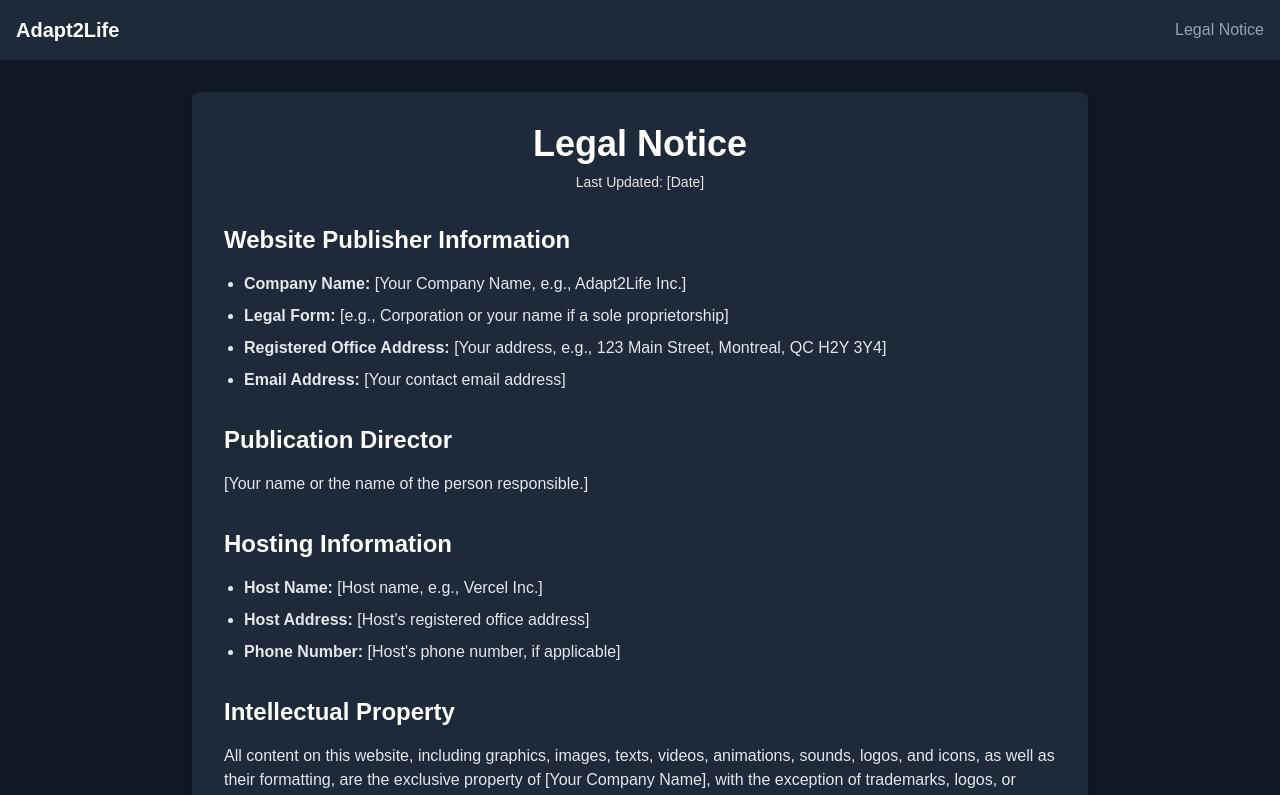
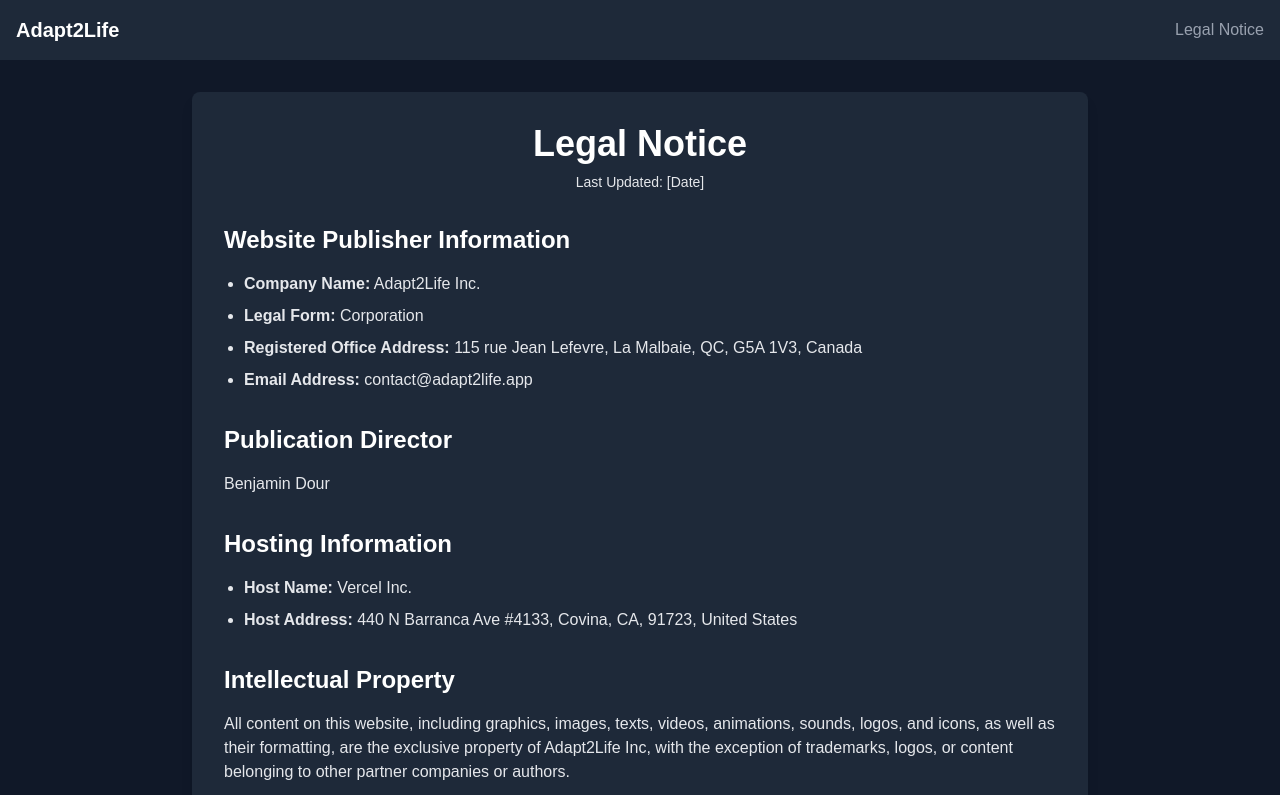
Before and after one commit to benjdour/adapt2life, a Next.js app: page /legal-notice in a window 1280 px wide. Shown: the top 795 px of the page. Built offline with nearby package versions, Linux system fonts and the light colour scheme.

Commit message:
Initial commit of Adapt2Life website

```diff
--- a/src/app/layout.tsx
+++ b/src/app/layout.tsx
@@ -14,7 +14,7 @@
 
 export const metadata: Metadata = {
   title: "Adapt2Life",
-  description: "Your AI Trainer that Adapts To Your Life.",
+  description: "Your AI trainer for a balanced life",
 };
 
 export default function RootLayout({
--- a/src/app/legal-notice/page.tsx
+++ b/src/app/legal-notice/page.tsx
@@ -21,36 +21,33 @@
             <h2 className="text-2xl font-bold text-white mb-4">Website Publisher Information</h2>
             <ul className="list-disc pl-5 space-y-2">
               <li>
-                <span className="font-semibold">Company Name:</span> [Your Company Name, e.g., Adapt2Life Inc.]
+                <span className="font-semibold">Company Name:</span> Adapt2Life Inc.
               </li>
               <li>
-                <span className="font-semibold">Legal Form:</span> [e.g., Corporation or your name if a sole proprietorship]
+                <span className="font-semibold">Legal Form:</span> Corporation
               </li>
               <li>
-                <span className="font-semibold">Registered Office Address:</span> [Your address, e.g., 123 Main Street, Montreal, QC H2Y 3Y4]
+                <span className="font-semibold">Registered Office Address:</span> 115 rue Jean Lefevre, La Malbaie, QC, G5A 1V3, Canada
               </li>
               <li>
-                <span className="font-semibold">Email Address:</span> [Your contact email address]
+                <span className="font-semibold">Email Address:</span> contact@adapt2life.app
               </li>
             </ul>
           </section>
 
           <section className="mb-8">
             <h2 className="text-2xl font-bold text-white mb-4">Publication Director</h2>
-            <p className="mb-2">[Your name or the name of the person responsible.]</p>
+            <p className="mb-2">Benjamin Dour</p>
           </section>
 
           <section className="mb-8">
             <h2 className="text-2xl font-bold text-white mb-4">Hosting Information</h2>
             <ul className="list-disc pl-5 space-y-2">
               <li>
-                <span className="font-semibold">Host Name:</span> [Host name, e.g., Vercel Inc.]
+                <span className="font-semibold">Host Name:</span> Vercel Inc.
               </li>
               <li>
-                <span className="font-semibold">Host Address:</span> [Host&apos;s registered office address]
-              </li>
-              <li>
-                <span className="font-semibold">Phone Number:</span> [Host&apos;s phone number, if applicable]
+                <span className="font-semibold">Host Address:</span> 440 N Barranca Ave #4133, Covina, CA, 91723, United States
               </li>
             </ul>
           </section>
@@ -58,7 +55,7 @@
           <section className="mb-8">
             <h2 className="text-2xl font-bold text-white mb-4">Intellectual Property</h2>
             <p className="mb-2">
-              All content on this website, including graphics, images, texts, videos, animations, sounds, logos, and icons, as well as their formatting, are the exclusive property of [Your Company Name], with the exception of trademarks, logos, or content belonging to other partner companies or authors.
+              All content on this website, including graphics, images, texts, videos, animations, sounds, logos, and icons, as well as their formatting, are the exclusive property of Adapt2Life Inc, with the exception of trademarks, logos, or content belonging to other partner companies or authors.
             </p>
           </section>
 
--- a/src/app/privacy-policy/page.tsx
+++ b/src/app/privacy-policy/page.tsx
@@ -162,10 +162,10 @@
             <h2 className="text-2xl font-bold text-white mb-4">10. Contact Us</h2>
             <ul className="list-disc pl-5">
               <li className="mb-1">
-                <span className="font-semibold">Responsible for data protection:</span> [Name or job title].
+                <span className="font-semibold">Responsible for data protection:</span> Benjamin Dour.
               </li>
               <li className="mb-1">
-                <span className="font-semibold">Contact:</span> For questions or to exercise your rights, please contact us at: <span className="font-semibold">[Your Contact Email]</span>.
+                <span className="font-semibold">Contact:</span> For questions or to exercise your rights, please contact us at: <span className="font-semibold">contact@adapt2life.app</span>.
               </li>
             </ul>
           </section>
--- a/src/app/terms-of-use/page.tsx
+++ b/src/app/terms-of-use/page.tsx
@@ -34,7 +34,7 @@
           <section className="mb-8">
             <h2 className="text-2xl font-bold text-white mb-4">3. Intellectual Property</h2>
             <p className="mb-2">
-              The Service and its original content, features, and functionality are and will remain the exclusive property of [Your Company Name] and its licensors.
+              The Service and its original content, features, and functionality are and will remain the exclusive property of Adapt2Life Inc and its licensors.
             </p>
           </section>
 
```
